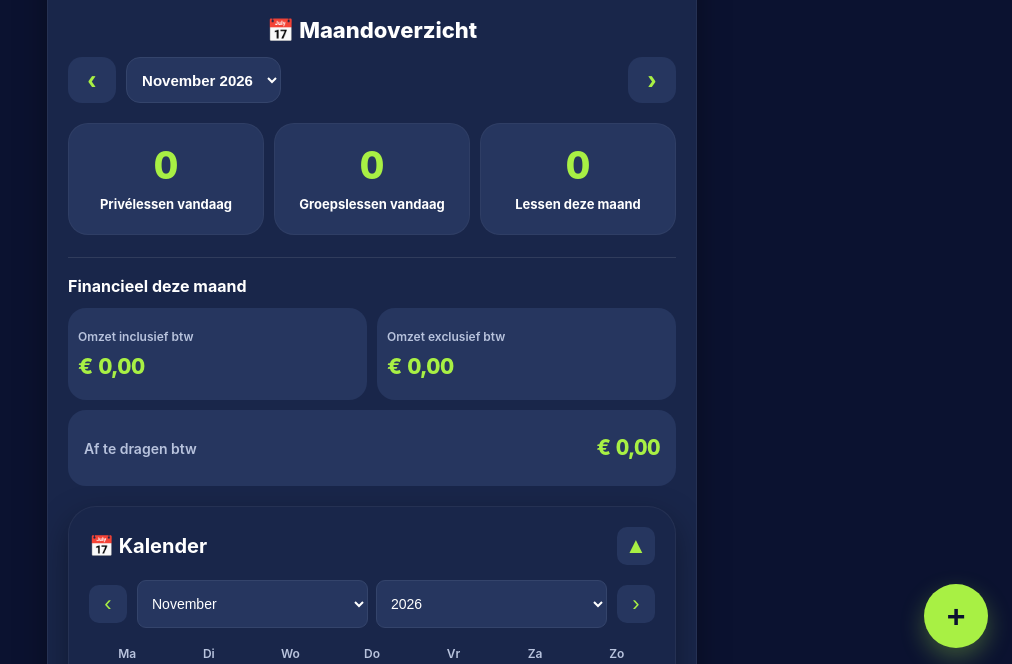
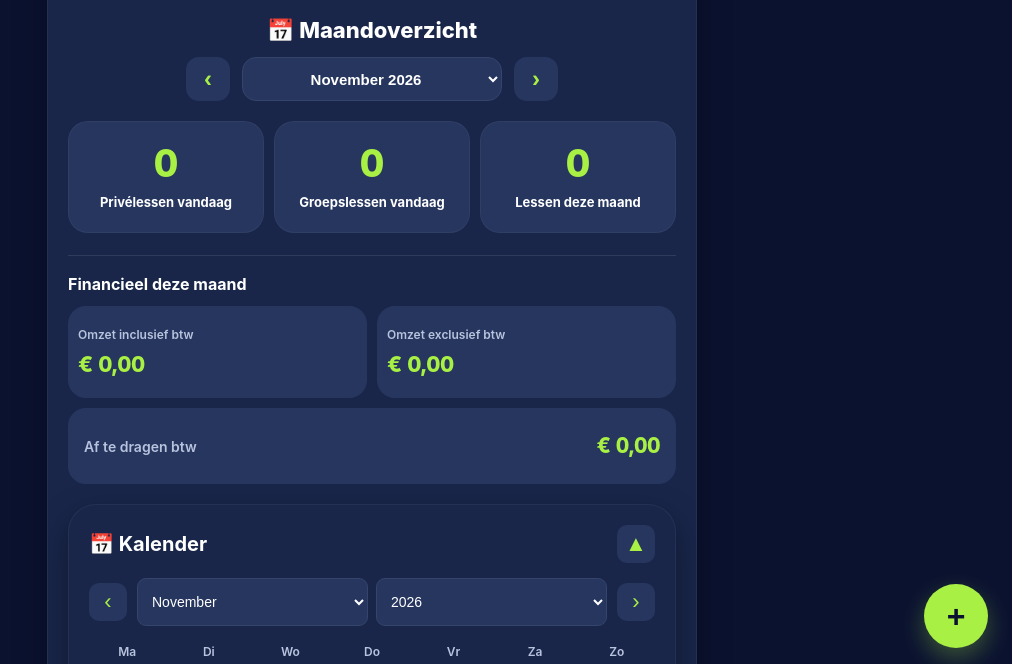
Before and after one commit to nnzfcjbkjp-boop/Tennis-app-, a plain HTML site: page index.html in a window 1280 px wide. Shown: the part 128-792 px from the top of the page, without its empty margins (268-1280 px from the left). Drawn offline with Linux system fonts and the light colour scheme.

Commit message:
Update style.css

```diff
--- a/style.css
+++ b/style.css
@@ -1911,22 +1911,36 @@ hr {
 }
 
 
-/* Maandkeuze dashboard beter passend maken */
+
+/* Compacte en gecentreerde maandnavigatie */
 
 .dashboard-maand-navigatie {
-    display: grid;
-    grid-template-columns: 48px minmax(0, 1fr) 48px;
-    gap: 10px;
+    display: flex;
+    align-items: center;
+    justify-content: center;
+    gap: 12px;
     width: 100%;
 }
 
+.dashboard-maand-navigatie button {
+    width: 44px;
+    min-width: 44px;
+    height: 44px;
+    min-height: 44px;
+    padding: 0;
+    flex-shrink: 0;
+    border-radius: 13px;
+    font-size: 24px;
+}
+
 .dashboard-maand-navigatie select {
-    width: 100%;
+    flex: 0 1 260px;
+    width: 260px;
+    max-width: calc(100% - 112px);
     min-width: 0;
-    height: 46px;
+    height: 44px;
     padding: 0 8px;
     box-sizing: border-box;
     font-size: 15px;
     text-align: center;
-    text-overflow: clip;
-}
+}
```
